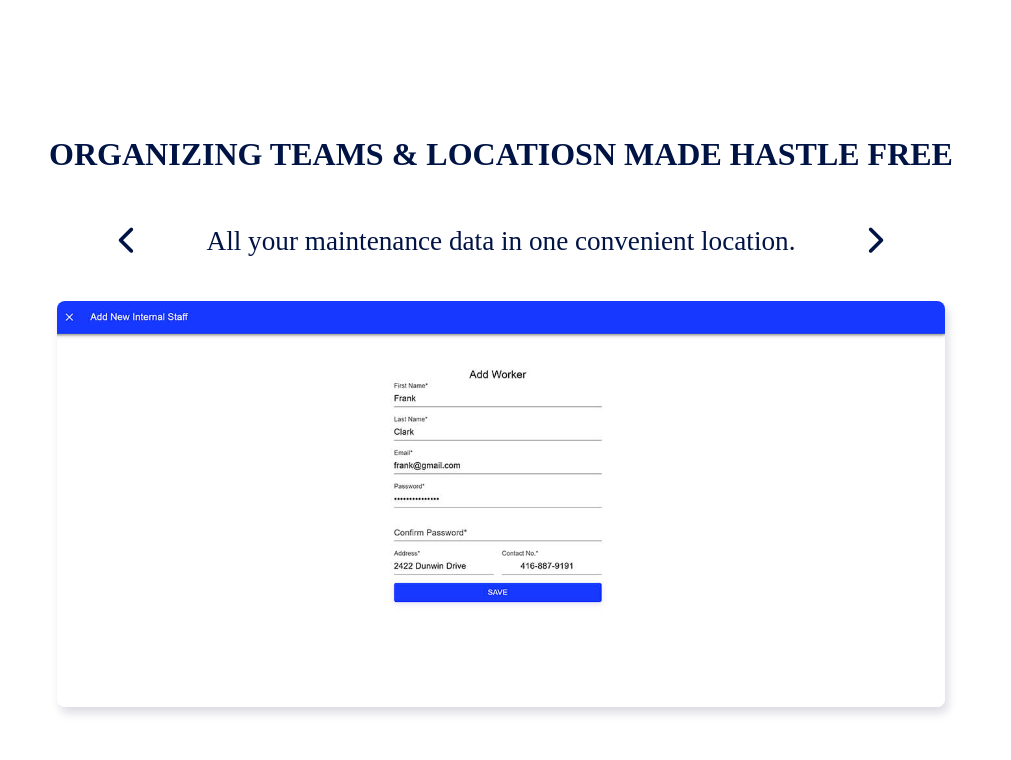
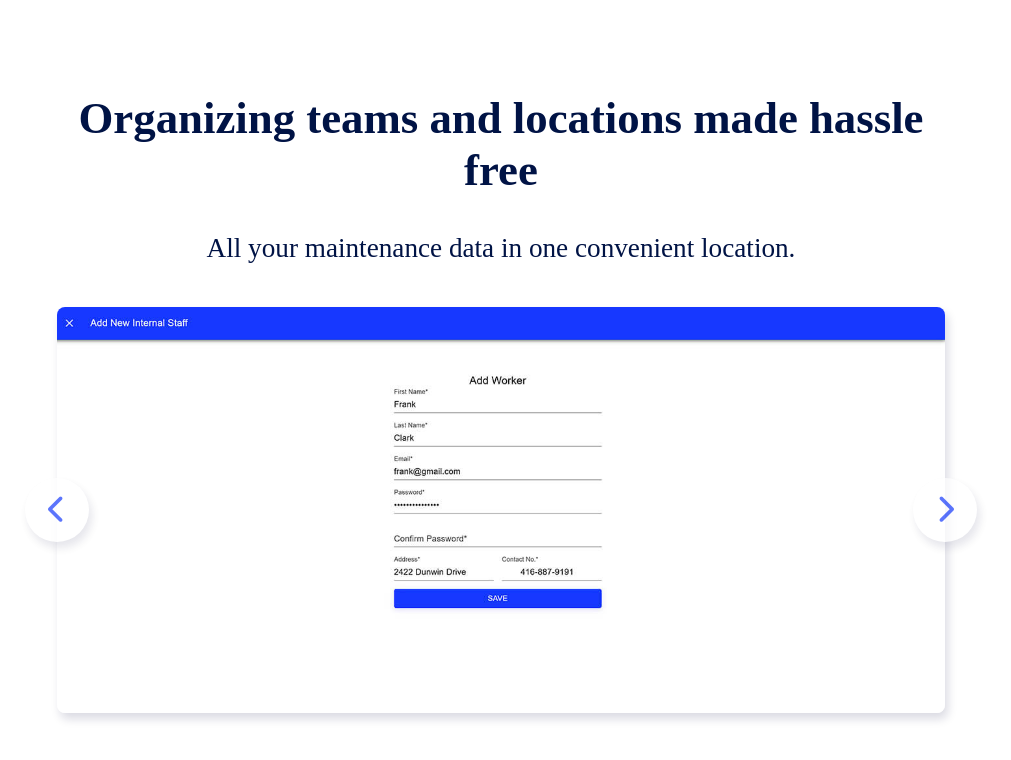
Before and after one commit to suhas-sunder/ats-slider-feat, a plain HTML site: page index.html in a window 1280 px wide. Shown: the whole page, without its empty margins (147-1158 px from the left). Drawn offline with Linux system fonts and the light colour scheme.

Commit message:
style: slider component
- Modify buttons so that they hover over image and are transparent.

- Button shadow and transparency changes on hover.

```diff
--- a/css/style.scss
+++ b/css/style.scss
@@ -19,84 +19,66 @@ body {
   gap: 1rem;
   position: relative;
   justify-content: center;
-  margin: auto;
+  margin: 3rem auto 6rem auto;
   max-width: 920px;
 
-  &__nav-overlay {
-    position: absolute;
-  }
-
   &__slides {
-    display: block;
+    display: flex;
+    justify-content: center;
+    align-items: center;
     position: relative;
     border-radius: 8px;
-    overflow: hidden;
     margin: 0 1rem;
     box-shadow: 3px 6px 10px $box-shadow-light-black;
-  }
-
-  &__overlay {
-    display: block;
-    position: absolute;
-    top: 0;
-    left: 0;
-    right: 0;
-    bottom: 0;
-    width: 100%;
-    border: none;
-    color: transparent;
-    font-size: 2rem;
-    background-color: transparent;
-  }
-
-  &__overlay:hover {
-    cursor: pointer;
-    background-color: $logo-blue-transparent;
-    color: white;
   }
 
   &__img {
     display: block;
     width: 100%;
-    object-fit: contain;
+    border-radius: 8px;
+    object-fit: cover;
   }
 
   &__text {
-    display: flex;
-    justify-content: center;
-    align-items: center;
     text-align: center;
     color: $logo-blue;
-    width: 100%;
     font-size: 1.7rem;
-    background-attachment: fixed;
+  }
+
+  &__button {
+    display: block;
+    background-color: transparent;
+    border: none;
+    font-size: 1.8rem;
+    width: 4rem;
+    height: 4rem;
+    border-radius: 50px;
+    box-shadow: 3px 6px 10px $box-shadow-light-black;
+    color: $admin-blue;
+    background-color: white;
+    padding: 1rem 0;
+    z-index: 1;
+    opacity: 0.7;
+  }
+
+  &__button:hover {
+    cursor: pointer;
+    opacity: 1;
+    box-shadow: 5px 9px 12px $box-shadow-light-black;
   }
 
   &__nav {
     display: flex;
+    position: absolute;
     justify-content: space-between;
     align-items: center;
-
-    button {
-      display: block;
-      background-color: transparent;
-      border: none;
-      font-size: 1.8rem;
-      flex: 1;
-    //   width: 100%;
-      color: $logo-blue;
-      padding: 1rem 0;
-    }
-
-    button:hover {
-      color: $admin-blue;
-      font-size: 2rem;
-      cursor: pointer;
-    }
+    left: -2rem;
+    right: -2rem;
+    top: 0;
+    bottom: 0;
   }
 
   &__title {
-    text-transform: uppercase;
-    font-size: 2rem;
+    font-size: 2.8rem;
   }
 }
--- a/index.html
+++ b/index.html
@@ -22,23 +22,24 @@
       <div class="slider__text">
         <div>
           <h2 class="slider__title">
-            Organizing teams & locatiosn made hastle free
+            Organizing teams and locations made hassle free
           </h2>
-
-          <div class="slider__nav">
-            <button><i class="fa-solid fa-chevron-left"></i></button>
-            <p>All your maintenance data in one convenient location.</p>
-            <button><i class="fa-solid fa-chevron-right"></i></button>
-          </div>
+          <p>All your maintenance data in one convenient location.</p>
         </div>
       </div>
       <div class="slider__slides">
-        <a class="slider__overlay">
-          View features
-          <i>Redirect icon</i>
-        </a>
-        <div class="slider__loading">
-
+        <div class="slider__nav">
+          <button class="slider__button">
+            <i class="fa-solid fa-chevron-left"></i>
+          </button>
+          <button class="slider__button">
+            <i class="fa-solid fa-chevron-right"></i>
+          </button>
+        </div>
+        <div class="slider__dots dots">
+          <div class="dots__dot"></div>
+          <div class="dots__dot"></div>
+          <div class="dots__dot"></div>
         </div>
         <img class="slider__img" src="./img/contractor-add-workers.jpg" />
       </div>
--- a/js/index.js
+++ b/js/index.js
@@ -0,0 +1,16 @@
+let slideshowData;
+
+async function thisFunc() {
+  await fetch("slideshow-data.json")
+    .then((response) => response.json())
+    .then((json) => {
+      return (slideshowData = json);
+    });
+  checkValue();
+}
+
+thisFunc();
+
+const checkValue = () => {
+  console.log(slideshowData);
+};
--- /dev/null
+++ b/slideshow-data.json
@@ -0,0 +1,51 @@
+{
+    "header": [
+        {
+            "title": "Track progress on all maintenance work in real time",
+            "text-1": "Fill out maintenance forms with ease",
+            "img-1": "img",
+            "text-2": "Post maintenance request in one click",
+            "img-2": "img",
+            "text-3": "Track progress & receive updates in real time",
+            "img-3": "img"
+        }
+    ],
+
+    "track-maintenance": [
+        {
+            "title": "Track progress on all maintenance work in real time",
+            "text-1": "Fill out maintenance forms with ease",
+            "img-1": "img",
+            "text-2": "Post maintenance request in one click",
+            "img-2": "img",
+            "text-3": "Track progress & receive updates in real time",
+            "img-3": "img",
+            "total-slides" : 3
+        }
+    ],
+    "organize-teams": [
+        {
+            "title": "Organizing teams and locations made hassle free",
+            "text-1": "All staff information in one convenient location",
+            "img-1": "img",
+            "text-2": "Add all your maintenance locations for quick access",
+            "img-2": "img",
+            "text-3": "Assign staff & location for each job in seconds",
+            "img-3": "img",
+            "total-slides" : 3
+        }
+    ],
+    "manage-data": [
+        {
+            "title": "Accessing maintenance data has never been easier",
+            "text-1": "Jobs, staff, location data, & more",
+            "img-1": "img",
+            "text-2": "Easy access to all essential maintenance information",
+            "img-2": "img",
+            "text-3": "Complete maintenance history at your finger tips",
+            "img-3": "img",
+            "total-slides" : 3
+        }
+    ]
+
+}
```
Also changed, not shown: css/style.css, 2 other files.
